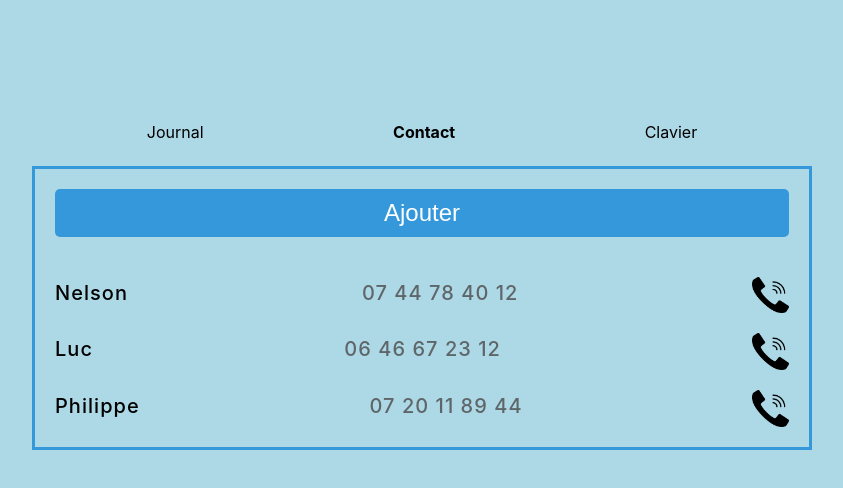
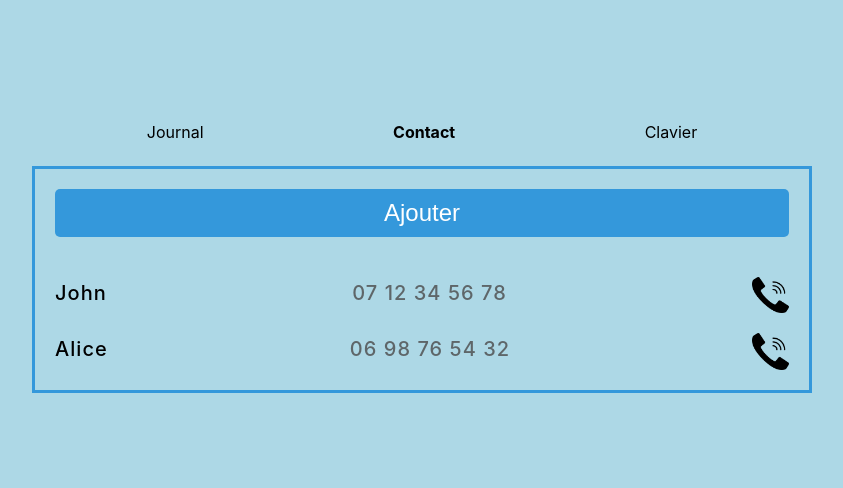
Before and after one commit to Maissack/telephone-project, a Vue app: page /contact in a window 1280 px wide. Shown: the top 488 px of the page, without its empty margins (218-1061 px from the left). Built offline with nearby package versions, Linux system fonts and the light colour scheme.

Commit message:
:wrench: ADD localstorage for contacts

```diff
--- a/src/stores/addContact.js
+++ b/src/stores/addContact.js
@@ -1,26 +1,34 @@
 import { defineStore } from "pinia";
 
 export const useAddContactStore = defineStore('personne', {
-    state: () => ({
-        personnes: [
+    state: () => {
+
+        const contactsExistants = JSON.parse(localStorage.getItem('contacts')) || [];
+
+
+        const nouveauxContacts = [
             {
-                nom: 'Nelson',
-                number: '07 44 78 40 12'
+                nom: 'John',
+                number: '07 12 34 56 78'
             },
             {
-                nom: 'Luc',
-                number: '06 46 67 23 12'
-            },
-            {
-                nom: 'Philippe',
-                number: '07 20 11 89 44'
-            },
+                nom: 'Alice',
+                number: '06 98 76 54 32'
+            }
 
-        ],
-    }),
+        ];
+
+        // Fusionner les contacts existants avec les nouveaux
+        const personnes = [...contactsExistants, ...nouveauxContacts];
+
+        return {
+            personnes,
+        };
+    },
     actions: {
         ajoutPersonne(personne) {
             this.personnes.push(personne);
+            localStorage.setItem('contacts', JSON.stringify(this.personnes));
         }
     }
 });
```
